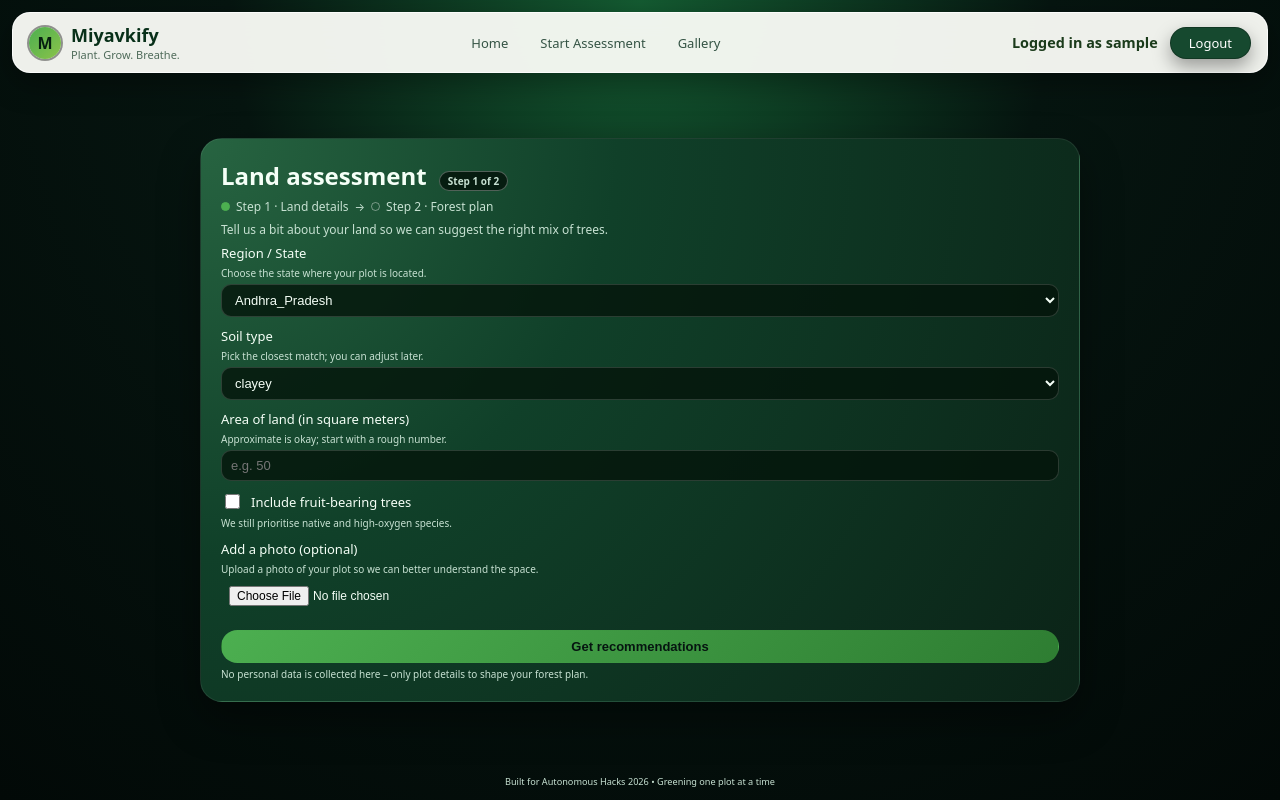
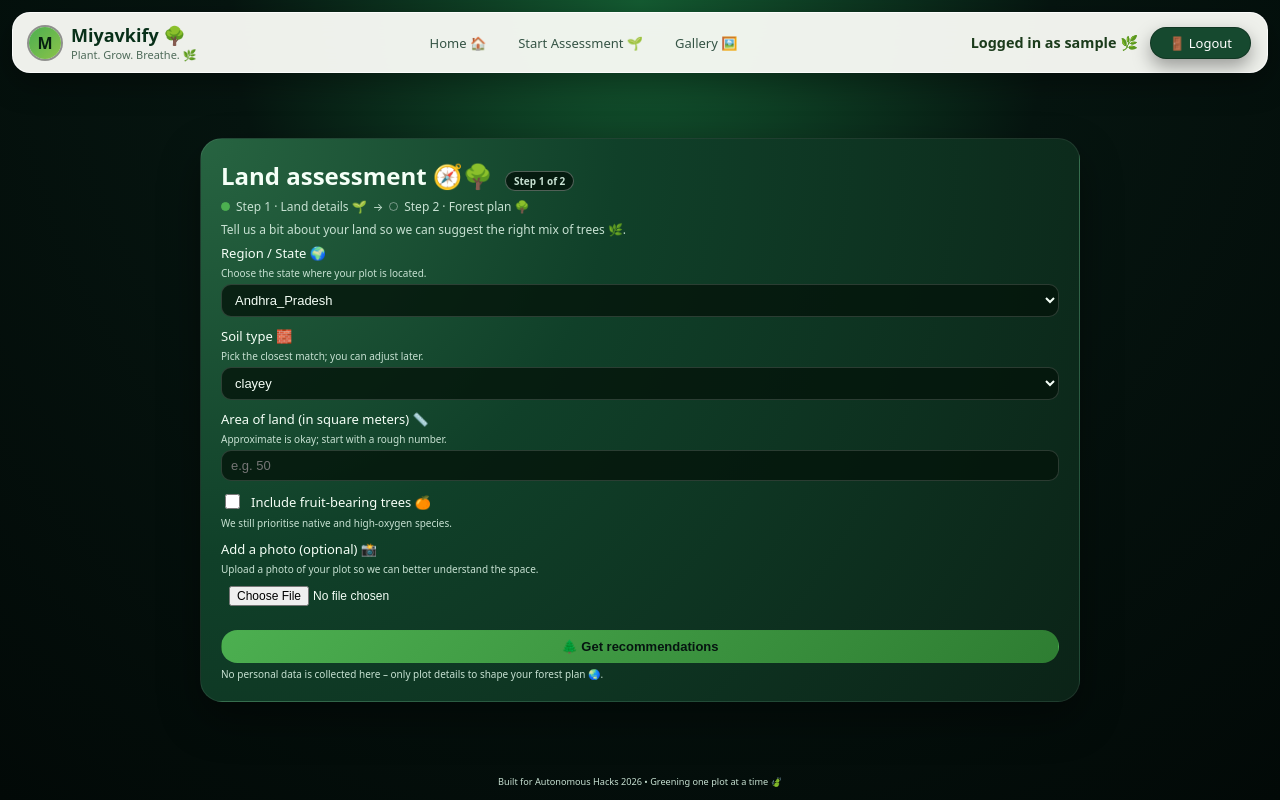
Before and after one commit to Paashe1605/miyavkify, a Flask app: page /assess in a window 1280 px wide. Run offline with Flask 3, Linux system fonts and the light colour scheme; the visitor is signed in with stand-in values (Sample User, id 1).

Commit message:
Add playful emojis to UI and auth buttons

```diff
--- a/templates/assess.html
+++ b/templates/assess.html
@@ -1,25 +1,25 @@
 {% extends "base.html" %}
 {% block content %}
   <section>
-    <h2>Land assessment <span class="chip chip--soft">Step 1 of 2</span></h2>
+    <h2>Land assessment 🧭🌳 <span class="chip chip--soft">Step 1 of 2</span></h2>
 
     <!-- Small step indicator -->
     <p class="section-subtitle assess-steps">
-      <span class="step-dot step-dot--active"></span> Step 1 · Land details
+      <span class="step-dot step-dot--active"></span> Step 1 · Land details 🌱
       <span class="step-arrow">→</span>
-      <span class="step-dot"></span> Step 2 · Forest plan
+      <span class="step-dot"></span> Step 2 · Forest plan 🌳
     </p>
 
     <!-- Short explainer -->
     <p class="section-subtitle">
-      Tell us a bit about your land so we can suggest the right mix of trees.
+      Tell us a bit about your land so we can suggest the right mix of trees 🌿.
     </p>
 
     <!-- Main assessment form -->
     <form method="post" enctype="multipart/form-data" class="form assess-form">
       <!-- Region selection -->
       <div class="form-row">
-        <label for="region">Region / State</label>
+        <label for="region">Region / State 🌍</label>
         <small class="field-hint">Choose the state where your plot is located.</small>
         <select id="region" name="region" required>
           {% for r in regions %}
@@ -30,7 +30,7 @@
 
       <!-- Soil type selection -->
       <div class="form-row">
-        <label for="soil">Soil type</label>
+        <label for="soil">Soil type 🧱</label>
         <small class="field-hint">Pick the closest match; you can adjust later.</small>
         <select id="soil" name="soil" required>
           {% for s in soils %}
@@ -41,7 +41,7 @@
 
       <!-- Area input (used for tree count + impact) -->
       <div class="form-row">
-        <label for="area_sqm">Area of land (in square meters)</label>
+        <label for="area_sqm">Area of land (in square meters) 📏</label>
         <small class="field-hint">Approximate is okay; start with a rough number.</small>
         <input
           type="number"
@@ -58,14 +58,14 @@
       <div class="form-row checkbox-row">
         <label>
           <input type="checkbox" name="wants_fruit">
-          Include fruit-bearing trees
+          Include fruit-bearing trees 🍊
         </label>
         <small class="field-hint">We still prioritise native and high-oxygen species.</small>
       </div>
 
       <!-- Optional reference image -->
       <div class="form-row">
-        <label for="plot_image">Add a photo (optional)</label>
+        <label for="plot_image">Add a photo (optional) 📸</label>
         <small class="field-hint">Upload a photo of your plot so we can better understand the space.</small>
         <input
           type="file"
@@ -80,15 +80,15 @@
       <div id="image-upload-banner" class="image-upload-banner">
         <span class="image-pill-dot"></span>
         <span class="image-pill-text">
-          Image uploded successfully.
+          Image uploaded successfully ✅.
         </span>
       </div>
 
       <!-- Submit button + info strip -->
       <div class="form-actions assess-actions">
-        <button type="submit" class="primary-btn">Get recommendations</button>
+        <button type="submit" class="primary-btn">🌲 Get recommendations</button>
         <p class="form-note">
-          No personal data is collected here – only plot details to shape your forest plan.
+          No personal data is collected here – only plot details to shape your forest plan 🌏.
         </p>
       </div>
     </form>
--- a/templates/base.html
+++ b/templates/base.html
@@ -17,26 +17,26 @@
         <div class="brand">
           <div class="logo-circle">M</div>
           <div class="brand-text">
-            <h1>Miyavkify</h1>
-            <p>Plant. Grow. Breathe.</p>
+            <h1>Miyavkify 🌳</h1>
+            <p>Plant. Grow. Breathe. 🌿</p>
           </div>
         </div>
 
         <nav class="nav">
           <!-- Links to main pages -->
-          <a href="{{ url_for('index') }}" class="nav-link">Home</a>
-          <a href="{{ url_for('assess') }}" class="nav-link">Start Assessment</a>
-          <a href="{{ url_for('gallery') }}" class="nav-link">Gallery</a>
+          <a href="{{ url_for('index') }}" class="nav-link">Home 🏠</a>
+          <a href="{{ url_for('assess') }}" class="nav-link">Start Assessment 🌱</a>
+          <a href="{{ url_for('gallery') }}" class="nav-link">Gallery 🖼️</a>
         </nav>
 
         <div class="app-user">
-  {% if session.username %}
-    <span class="app-user-name">Logged in as {{ session.username }}</span>
-    <a href="{{ url_for('logout') }}" class="secondary-btn header-logout-btn">Logout</a>
-  {% else %}
-    <a href="{{ url_for('login') }}" class="secondary-btn header-logout-btn">Login</a>
-  {% endif %}
-</div>
+          {% if session.username %}
+            <span class="app-user-name">Logged in as {{ session.username }} 🌿</span>
+            <a href="{{ url_for('logout') }}" class="secondary-btn header-logout-btn">🚪 Logout</a>
+          {% else %}
+            <a href="{{ url_for('login') }}" class="secondary-btn header-logout-btn">🔐 Login</a>
+          {% endif %}
+        </div>
 
       </header>
 
@@ -49,7 +49,7 @@
 
       <!-- Small footer line -->
       <footer class="app-footer">
-        <small>Built for Autonomous Hacks 2026 • Greening one plot at a time</small>
+        <small>Built for Autonomous Hacks 2026 • Greening one plot at a time 🍃</small>
       </footer>
     </div>
   </body>
```
Also changed, not shown: templates/login.html (+6 -6 lines), templates/results.html (+23 -23 lines).
